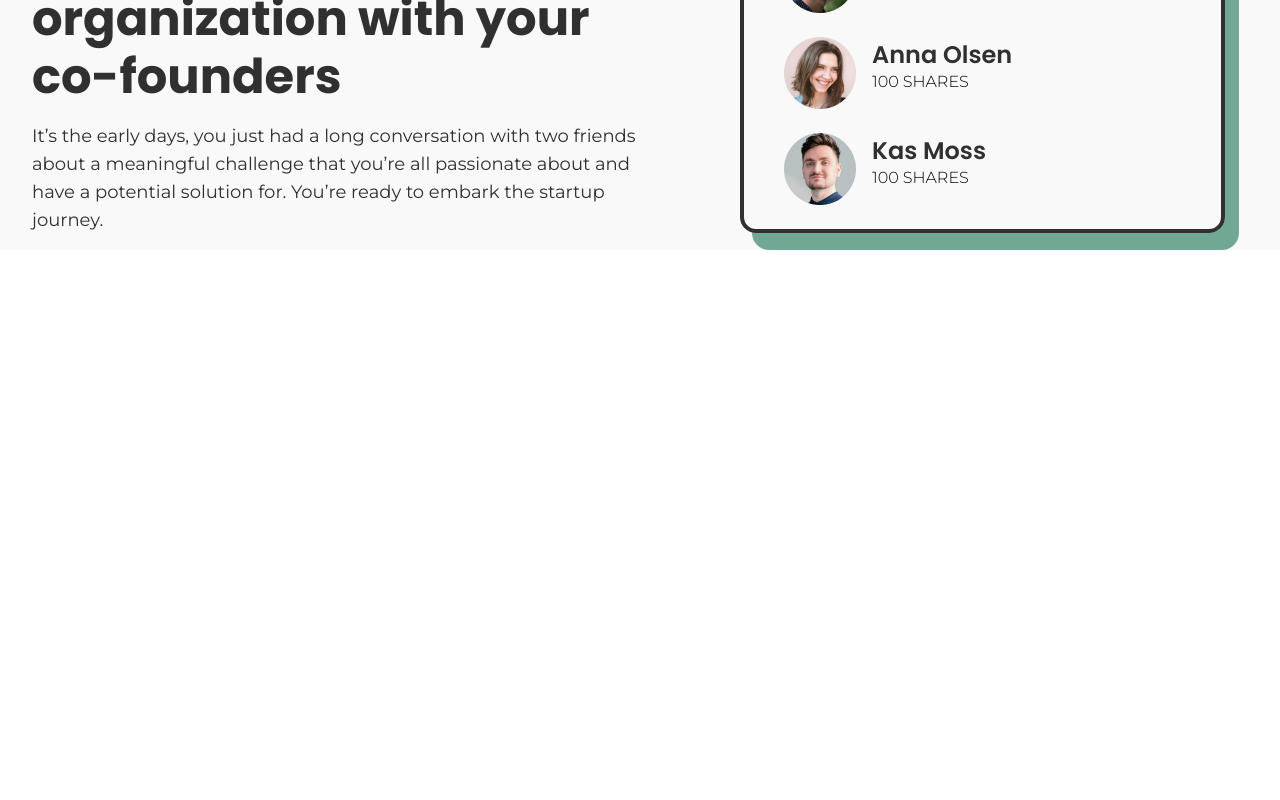
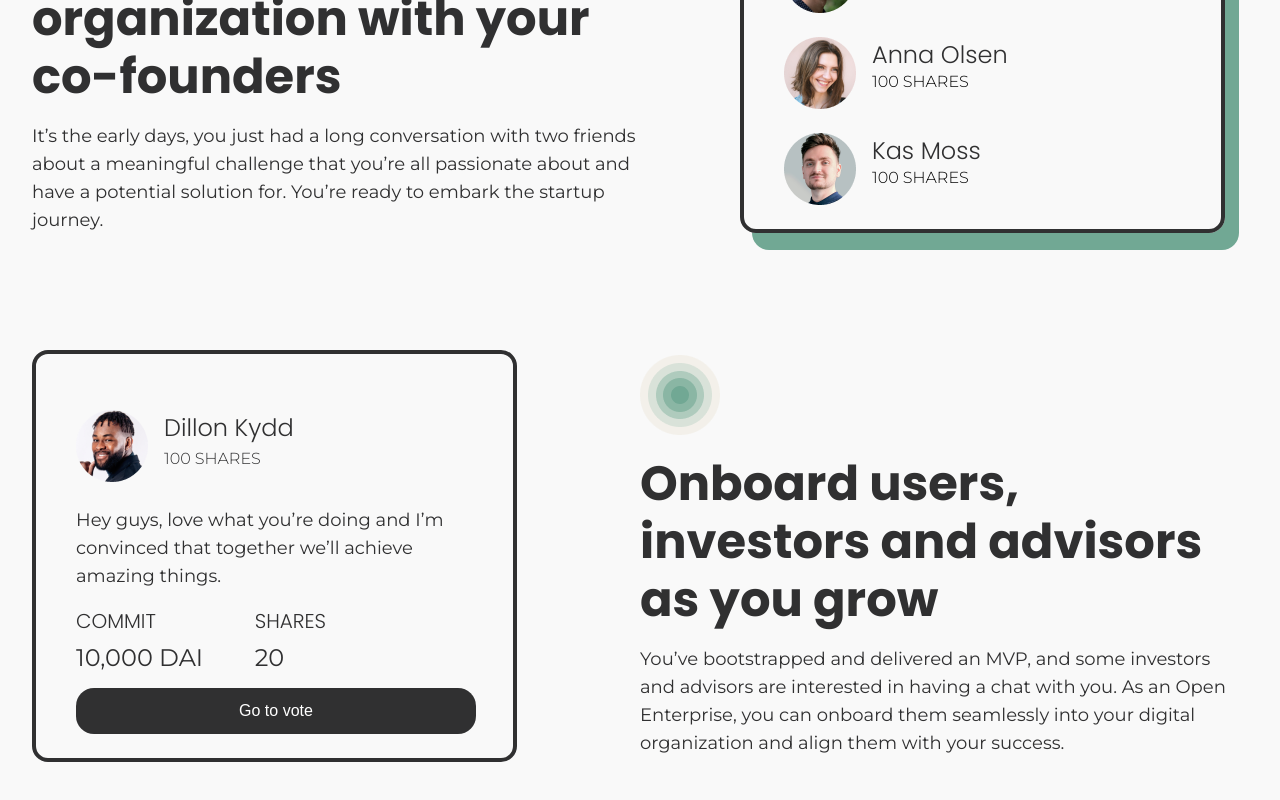
Before and after one commit to gabrielcaiana/Challenge-Trainee-s, a Vue app: page /#/ in a window 1280 px wide. Shown: the part 1758-2558 px from the top of the page. Before the commit the page ends 2008 px from the top, so only its background shows below. Built offline with nearby package versions, Linux system fonts and the light colour scheme.

Commit message:
criando seção onbording

```diff
--- a/public/index.html
+++ b/public/index.html
@@ -5,7 +5,7 @@
     <meta http-equiv="X-UA-Compatible" content="IE=edge">
     <meta name="viewport" content="width=device-width,initial-scale=1.0">
     <link rel="icon" href="<%= BASE_URL %>favicon.ico">
-    <link href="https://fonts.googleapis.com/css2?family=Montserrat:wght@300;400;500&family=Poppins:wght@600;700&display=swap" rel="stylesheet">
+    <link href="https://fonts.googleapis.com/css2?family=Montserrat:wght@300;400;500&family=Poppins:wght@300;600;700&display=swap" rel="stylesheet">
     <link rel="stylesheet" href="./global.css">
     <title><%= htmlWebpackPlugin.options.title %></title>
   </head>
--- /dev/null
+++ b/src/components/Onboard.vue
@@ -0,0 +1,153 @@
+<template>
+  <div class="onboard">
+    <div class="cards">
+      <div class="card">
+        <ul>
+          <li>
+            <img
+              class="user-photo"
+              src="@/assets/images/member4.png"
+              alt="peaple"
+            />
+            <div class="user-information">
+              <span>Dillon Kydd</span>
+              <p>100 SHARES</p>
+            </div>
+          </li>
+        </ul>
+
+        <p>
+          Hey guys, love what you’re doing and I’m convinced that together we’ll
+          achieve amazing things.
+        </p>
+
+        <div class="informations">
+          <div>
+            <span>commit</span>
+            <p>10,000 dai</p>
+          </div>
+
+          <div>
+            <span>shares</span>
+            <p>20</p>
+          </div>
+        </div>
+        <Button estilo="button-secundary" label="Go to vote" />
+      </div>
+    </div>
+
+    <div class="content">
+      <img src="@/assets/icons/Icon-green.png" alt="icone" />
+      <h3>Onboard users, investors and advisors as you grow</h3>
+      <p>
+        You’ve bootstrapped and delivered an MVP, and some investors and
+        advisors are interested in having a chat with you. As an Open
+        Enterprise, you can onboard them seamlessly into your digital
+        organization and align them with your success.
+      </p>
+    </div>
+  </div>
+</template>
+
+<script>
+import Button from "@/components/commons/Button";
+export default {
+  components: {
+    Button,
+  },
+};
+</script>
+
+<style lang="scss" scoped>
+.onboard {
+  display: flex;
+  padding: 100px 32px 100px 32px;
+  justify-content: space-between;
+  align-items: center;
+  max-height: 600px;
+  background: map-get($theme-colors, "background");
+
+  .content {
+    width: 50%;
+
+    h3 {
+      font-size: 48px;
+      line-height: 58px;
+      color: map-get($theme-colors, "black");
+      margin: 16px 0;
+    }
+
+    p {
+      font-size: 18px;
+      line-height: 28px;
+      color: map-get($theme-colors, "black");
+    }
+  }
+
+  .cards {
+    width: 50%;
+    padding-right: 100px;
+    box-sizing: border-box;
+  }
+}
+
+.card {
+  width: 485px;
+  height: 412px;
+  border: 4px solid #303031;
+  box-sizing: border-box;
+  border-radius: 16px;
+  padding: 32px 40px;
+  box-sizing: border-box;
+
+  p {
+    font-size: 18px;
+    line-height: 28px;
+    color: map-get($theme-colors, "black");
+  }
+
+  ul {
+    list-style: none;
+
+    li {
+      display: flex;
+      margin: 24px 0;
+
+      .user-information {
+        margin-left: 16px;
+      }
+
+      span {
+        font-size: 24px;
+        color: map-get($theme-colors, "black");
+      }
+
+      p {
+        font-size: 16px;
+        font-weight: 300;
+        color: map-get($theme-colors, "black");
+      }
+    }
+  }
+
+  .informations {
+    display: flex;
+    justify-content: space-between;
+    max-width: 250px;
+    margin: 16px 0;
+
+    span {
+      font-size: 20px;
+      font-weight: normal;
+      color: map-get($theme-colors, "black");
+      text-transform: uppercase;
+    }
+
+    p {
+      font-size: 24px;
+      margin-top: 8px;
+      text-transform: uppercase;
+    }
+  }
+}
+</style>
--- a/src/components/commons/Button.vue
+++ b/src/components/commons/Button.vue
@@ -1,11 +1,11 @@
 <template>
-  <button :class="estilo"> {{ label }} </button>
+  <button :class="estilo">{{ label }}</button>
 </template>
 
 <script>
 export default {
- props: ["estilo", "label"]
-}
+  props: ["estilo", "label"],
+};
 </script>
 
 <style lang="scss" scoped>
@@ -24,4 +24,20 @@ export default {
     background-color: map-get($theme-colors, "green-hover");
   }
 }
+
+.button-secundary {
+  width: 400px;
+  height: 46px;
+  border-radius: 18px;
+  border: none;
+  background-color: map-get($theme-colors, "black");
+  color: map-get($theme-colors, "white");
+  transition: 0.3s;
+  cursor: pointer;
+  font-size: 16px;
+
+  &:hover {
+    background-color: map-get($theme-colors, "green");
+  }
+}
 </style>
--- a/src/pages/Home.vue
+++ b/src/pages/Home.vue
@@ -4,6 +4,7 @@
     <Wrapper/>
     <Work/>
     <Kickstart/>
+    <Onboard/>
   </div>
 </template>
 
@@ -12,13 +13,15 @@ import Header from "@/components/Header"
 import Wrapper from "@/components/Wrapper"
 import Work from "@/components/Work"
 import Kickstart from "@/components/Kickstart"
+import Onboard from "@/components/Onboard"
 
 export default {
   components: {
     Header,
     Wrapper,
     Work,
-    Kickstart
+    Kickstart,
+    Onboard
   }
 };
 </script>
```
